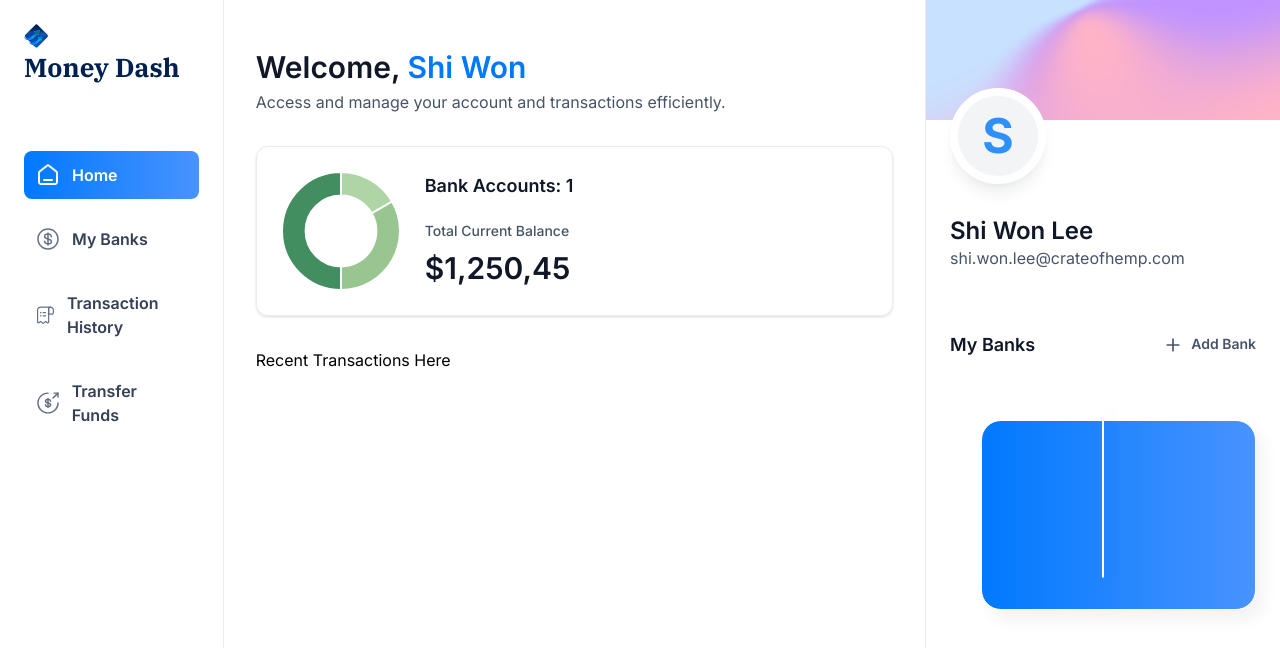
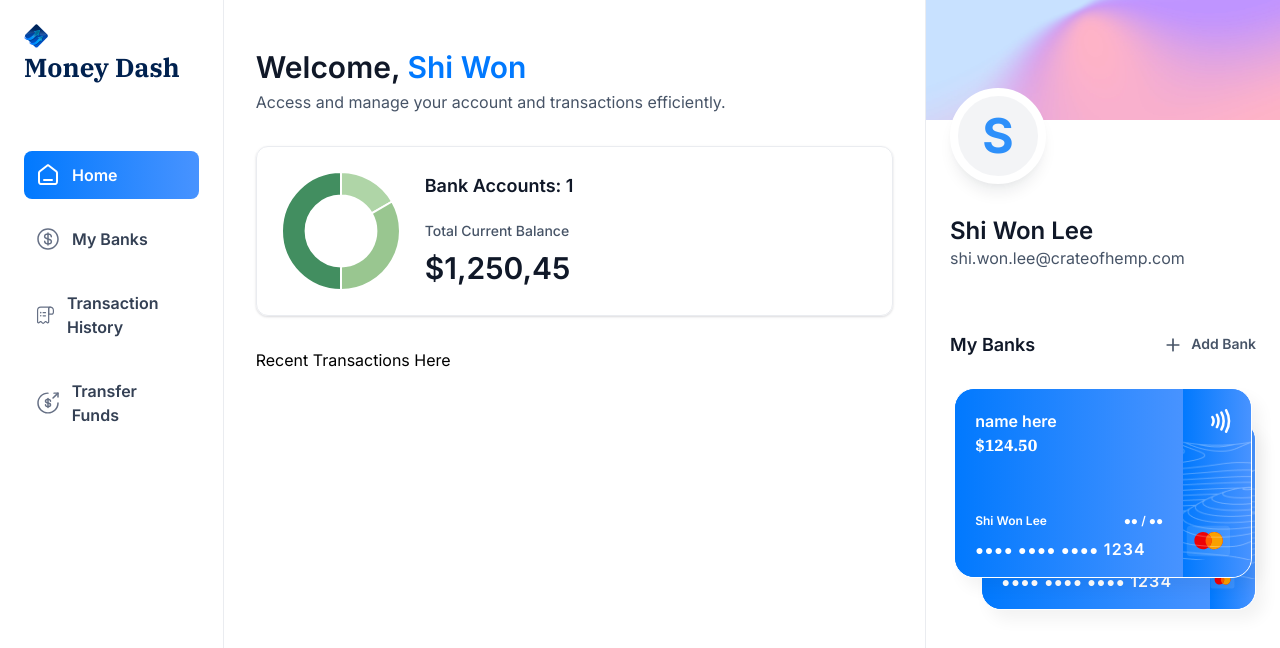
Before and after one commit to nowihs/money-dash, a Next.js app: page / in a window 1280 px wide. Shown: the top 648 px of the page. Built offline with nearby package versions, Linux system fonts and the light colour scheme.

Commit message:
bank card clean up

```diff
--- a/app/(root)/page.tsx
+++ b/app/(root)/page.tsx
@@ -33,7 +33,7 @@
             <RightSidebar
                 user={loggedIn}
                 transactions={[]}
-                banks={[ {}, {} ]}
+                banks={[ { currentBalance: 124.50 }, { currentBalance: 125.30 } ]}
             />
         </section>
     )
--- a/components/BankCard/BankCard.tsx
+++ b/components/BankCard/BankCard.tsx
@@ -1,11 +1,59 @@
+import { formatAmount } from "@/lib/utils"
 import Link from "next/link"
+import Image from "next/image"
 
 const BankCard = ({ account, userName, showBalance = true }: CreditCardProps) => {
     return (
         <div className="flex flex-col">
             <Link href="/" className="bank-card">
+                <div className="bank-card_content">
+                    <div>
+                        <h1 className="text-16 font-semibold text-white">
+                            {account.name || 'name here'}
+                        </h1>
+                        <p className="font-ibm-plex-serif font-black text-white">
+                            {formatAmount(account.currentBalance)}
+                        </p>
+                    </div>
+                    <article className="flex flex-col gap-2">
+                        <div className="flex justify-between">
+                            <h1 className="text-12 font-semibold text-white">
+                                {userName}
+                            </h1>
+                            <h2 className="text-12 font-semibold text-white">
+                                ●● / ●●
+                            </h2>
+                        </div>
+                        <p className="text-14 font-semibold tracking-[1.1px] text-white">
+                            ●●●● ●●●● ●●●● <span className="text-16">{1234}</span>
+                        </p>
+                    </article>
+                </div>
 
+                <div className="bank-card_icon">
+                    <Image
+                        src="/icons/Paypass.svg"
+                        width={20}
+                        height={24}
+                        alt="pay"
+                    />
+                    <Image
+                        src="/icons/mastercard.svg"
+                        width={45}
+                        height={32}
+                        alt="mastercard"
+                        className="ml-5"
+                    />
+                </div>
+                <Image
+                    src="/icons/lines.png"
+                    width={316}
+                    height={190}
+                    alt="line"
+                    className="absolute top-0 left-0"
+                />
             </Link>
+            {/* SOME STUFF HERE*/}
         </div>
     )
 }
```
